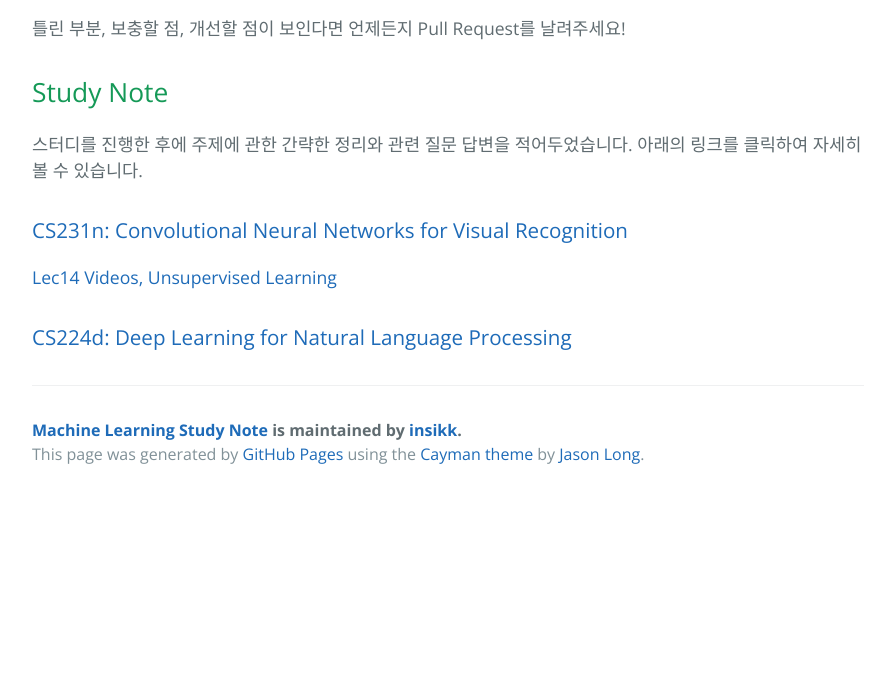
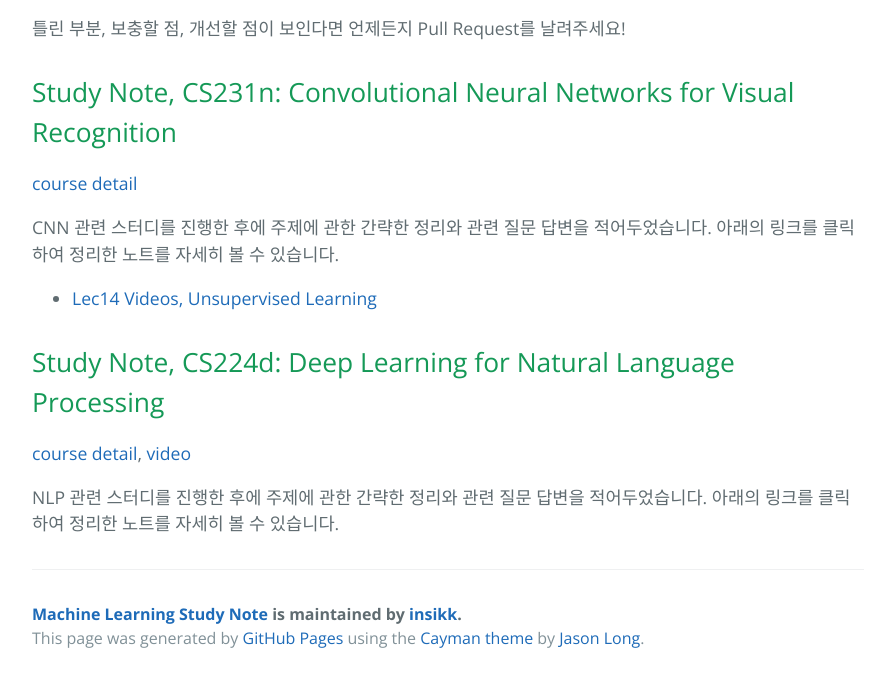
Before and after one commit to insikk/ml_study_note, a plain HTML site: page index.html in a window 1280 px wide. Shown: the part 514-1196 px from the top of the page, without its empty margins (192-1087 px from the left). Before the commit the page ends 1012 px from the top, so only its background shows below. Drawn offline with nearby package versions, Linux system fonts and the light colour scheme.

Commit message:
Create gh-pages branch via GitHub

```diff
--- a/index.html
+++ b/index.html
@@ -27,20 +27,25 @@
 <p>틀린 부분, 보충할 점, 개선할 점이 보인다면 언제든지 Pull Request를 날려주세요!</p>
 
 <h2>
-<a id="study-note" class="anchor" href="#study-note" aria-hidden="true"><span aria-hidden="true" class="octicon octicon-link"></span></a>Study Note</h2>
+<a id="study-note-cs231n-convolutional-neural-networks-for-visual-recognition" class="anchor" href="#study-note-cs231n-convolutional-neural-networks-for-visual-recognition" aria-hidden="true"><span aria-hidden="true" class="octicon octicon-link"></span></a>Study Note, CS231n: Convolutional Neural Networks for Visual Recognition</h2>
 
-<p>스터디를 진행한 후에 주제에 관한 간략한 정리와 관련 질문 답변을 적어두었습니다.
-아래의 링크를 클릭하여 자세히 볼 수 있습니다. </p>
+<p><a href="http://cs231n.stanford.edu/">course detail</a></p>
 
-<h3>
-<a id="cs231n-convolutional-neural-networks-for-visual-recognition" class="anchor" href="#cs231n-convolutional-neural-networks-for-visual-recognition" aria-hidden="true"><span aria-hidden="true" class="octicon octicon-link"></span></a><a href="http://cs231n.stanford.edu/">CS231n: Convolutional Neural Networks for Visual Recognition</a>
-</h3>
+<p>CNN 관련 스터디를 진행한 후에 주제에 관한 간략한 정리와 관련 질문 답변을 적어두었습니다.
+아래의 링크를 클릭하여 정리한 노트를 자세히 볼 수 있습니다. </p>
 
-<p><a href="https://github.com/insikk/ml_study_note/blob/master/cs231n_lec14_video_unsupervised.md">Lec14 Videos, Unsupervised Learning</a></p>
+<ul>
+<li><a href="https://github.com/insikk/ml_study_note/blob/master/cs231n_lec14_video_unsupervised.md">Lec14 Videos, Unsupervised Learning</a></li>
+</ul>
 
-<h3>
-<a id="cs224d-deep-learning-for-natural-language-processing" class="anchor" href="#cs224d-deep-learning-for-natural-language-processing" aria-hidden="true"><span aria-hidden="true" class="octicon octicon-link"></span></a><a href="http://cs224d.stanford.edu/">CS224d: Deep Learning for Natural Language Processing</a>
-</h3>
+<h2>
+<a id="study-note-cs224d-deep-learning-for-natural-language-processing" class="anchor" href="#study-note-cs224d-deep-learning-for-natural-language-processing" aria-hidden="true"><span aria-hidden="true" class="octicon octicon-link"></span></a>Study Note, CS224d: Deep Learning for Natural Language Processing</h2>
+
+<p><a href="http://cs224d.stanford.edu/">course detail</a>,
+<a href="https://www.youtube.com/playlist?list=PLlJy-eBtNFt4CSVWYqscHDdP58M3zFHIG">video</a></p>
+
+<p>NLP 관련 스터디를 진행한 후에 주제에 관한 간략한 정리와 관련 질문 답변을 적어두었습니다.
+아래의 링크를 클릭하여 정리한 노트를 자세히 볼 수 있습니다. </p>
 
       <footer class="site-footer">
         <span class="site-footer-owner"><a href="https://github.com/insikk/ml_study_note">Machine Learning Study Note</a> is maintained by <a href="https://github.com/insikk">insikk</a>.</span>
--- a/params.json
+++ b/params.json
@@ -1,6 +1,6 @@
 {
   "name": "Machine Learning Study Note",
   "tagline": "Machine Learning 스터디를 진행하면서 얻은 지식과 자료를 공유",
-  "body": "# ml_study_note\r\nMachine Learning 스터디를 진행하면서 얻은 지식과 자료를 공유\r\n\r\n틀린 부분, 보충할 점, 개선할 점이 보인다면 언제든지 Pull Request를 날려주세요!\r\n\r\n## Study Note\r\n스터디를 진행한 후에 주제에 관한 간략한 정리와 관련 질문 답변을 적어두었습니다.\r\n아래의 링크를 클릭하여 자세히 볼 수 있습니다. \r\n\r\n### [CS231n: Convolutional Neural Networks for Visual Recognition](http://cs231n.stanford.edu/)\r\n\r\n[Lec14 Videos, Unsupervised Learning](https://github.com/insikk/ml_study_note/blob/master/cs231n_lec14_video_unsupervised.md)\r\n\r\n### [CS224d: Deep Learning for Natural Language Processing](http://cs224d.stanford.edu/)\r\n\r\n",
+  "body": "# ml_study_note\r\nMachine Learning 스터디를 진행하면서 얻은 지식과 자료를 공유\r\n\r\n틀린 부분, 보충할 점, 개선할 점이 보인다면 언제든지 Pull Request를 날려주세요!\r\n\r\n## Study Note, CS231n: Convolutional Neural Networks for Visual Recognition\r\n\r\n[course detail](http://cs231n.stanford.edu/)\r\n\r\nCNN 관련 스터디를 진행한 후에 주제에 관한 간략한 정리와 관련 질문 답변을 적어두었습니다.\r\n아래의 링크를 클릭하여 정리한 노트를 자세히 볼 수 있습니다. \r\n\r\n* [Lec14 Videos, Unsupervised Learning](https://github.com/insikk/ml_study_note/blob/master/cs231n_lec14_video_unsupervised.md)\r\n\r\n## Study Note, CS224d: Deep Learning for Natural Language Processing\r\n\r\n[course detail] (http://cs224d.stanford.edu/), \r\n[video](https://www.youtube.com/playlist?list=PLlJy-eBtNFt4CSVWYqscHDdP58M3zFHIG)\r\n\r\nNLP 관련 스터디를 진행한 후에 주제에 관한 간략한 정리와 관련 질문 답변을 적어두었습니다.\r\n아래의 링크를 클릭하여 정리한 노트를 자세히 볼 수 있습니다. \r\n\r\n\r\n",
   "note": "Don't delete this file! It's used internally to help with page regeneration."
 }
```
